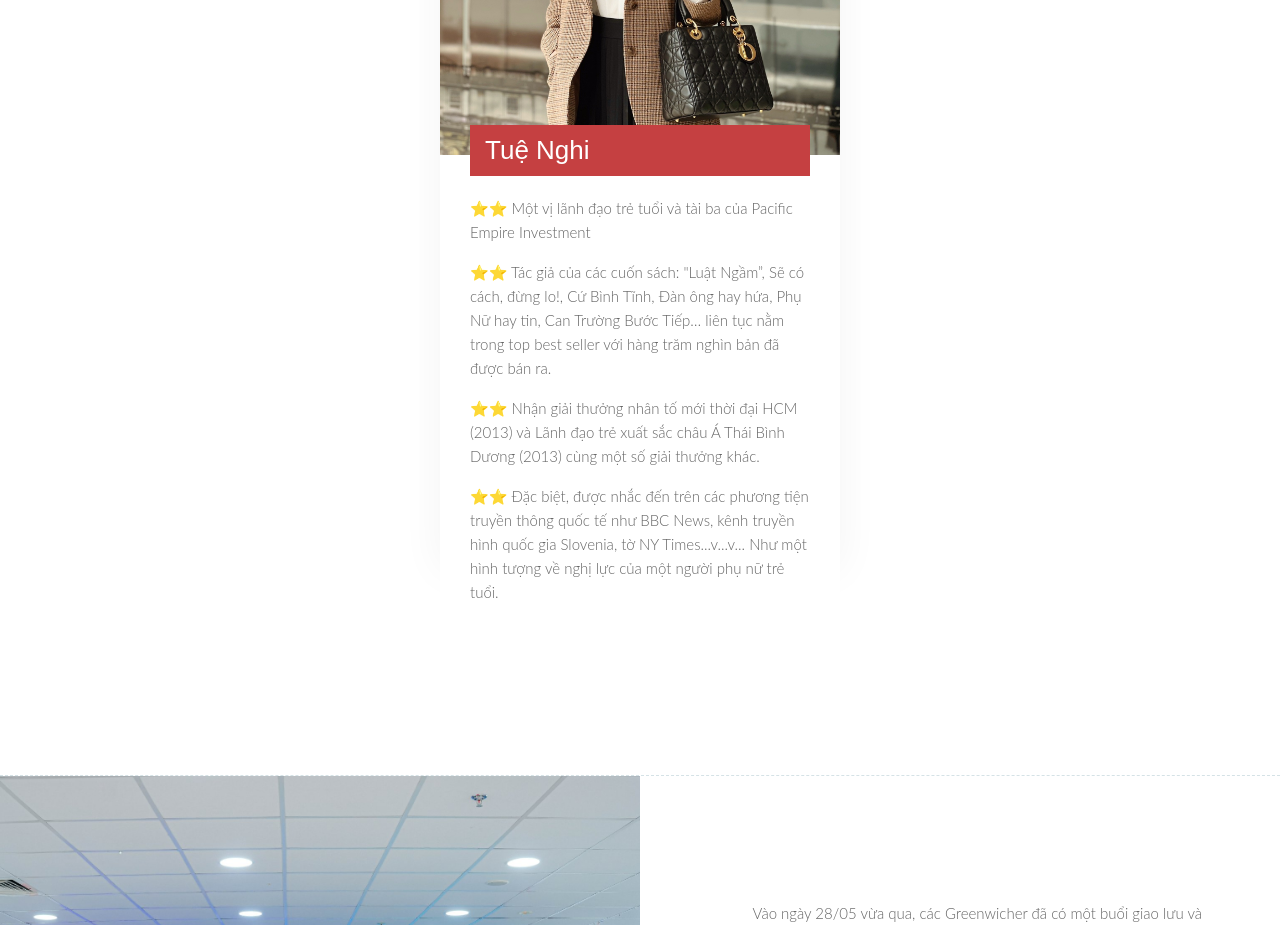
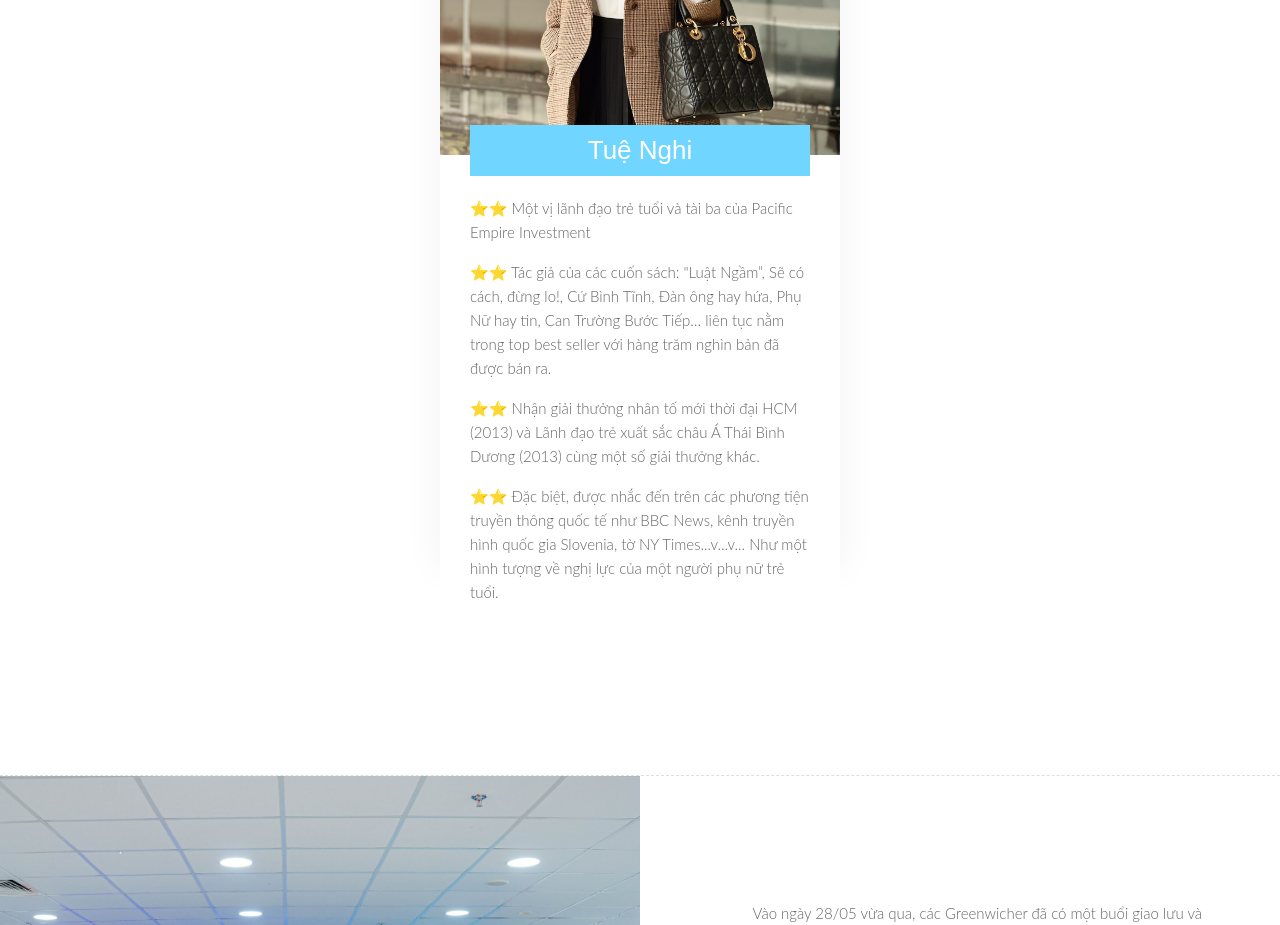
Before and after one commit to vinhtien2911/heart-events, a plain HTML site: page HTML/index.html in a window 1280 px wide. Shown: the part 2300-3225 px from the top of the page. Drawn offline with Linux system fonts and the light colour scheme; some packages are replaced by stand-ins of ours.

Commit message:
update background name

```diff
--- a/HTML/index.html
+++ b/HTML/index.html
@@ -138,8 +138,8 @@
                         <div class="center-block g-box-shadow__dark-lightest-v1 g-width-100-percent--xs g-width-400--lg">
                             <img class="img-responsive g-width-100-percent--xs" src="img/chiNghi.jpg" alt="Image">
                             <div class="g-position--overlay g-padding-x-30--xs g-padding-y-30--xs g-margin-t-o-60--xs">
-                                <div class="g-bg-color--primary g-padding-x-15--xs g-padding-y-10--xs g-margin-b-20--xs">
-                                    <h4 class="g-font-size-22--xs g-font-size-26--sm g-color--white g-margin-b-0--xs">Tuệ Nghi</h4>
+                                <div class="g-padding-x-15--xs g-padding-y-10--xs g-margin-b-20--xs" style="background-color: #70d6ff">
+                                    <h4 class="g-font-size-22--xs g-font-size-26--sm g-color--white g-margin-b-0--xs text-center">Tuệ Nghi</h4>
                                 </div>
                                 <p>⭐️⭐️ Một vị lãnh đạo trẻ tuổi và tài ba của Pacific Empire Investment</p>
                                 <p>⭐️⭐️ Tác giả của các cuốn sách:  "Luật Ngầm”, Sẽ có cách, đừng lo!, Cứ Bình Tĩnh, Đàn ông hay hứa, Phụ Nữ hay tin, Can Trường Bước Tiếp… liên tục nằm trong top best seller với hàng trăm nghìn bản đã được bán ra.</p>
```
